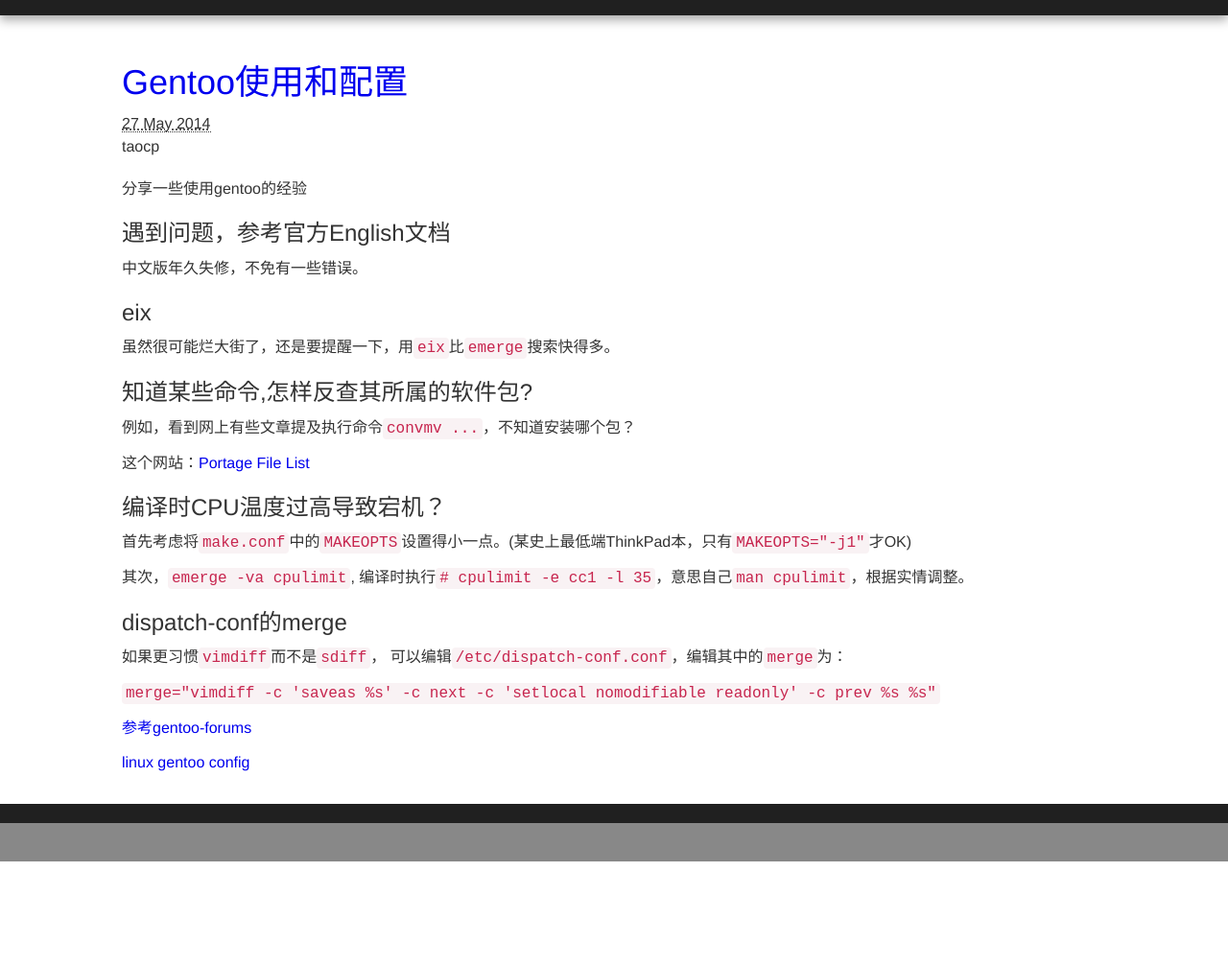
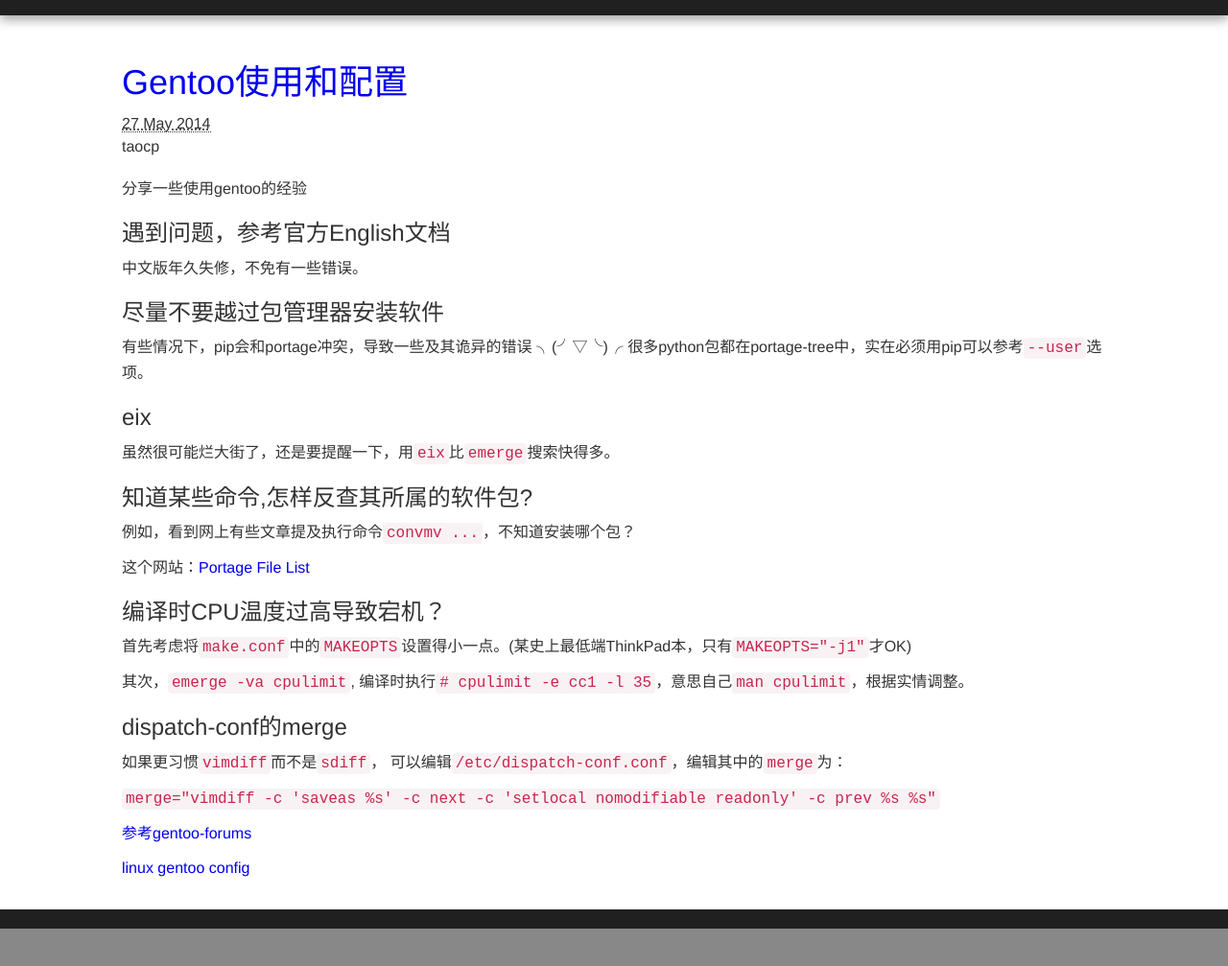
Before and after one commit to taocp/taocp.github.com, a Jekyll site: the page built from _posts/2014-5-27-gentoo使用和配置.md, in a window 1280 px wide, cut to the strip 104-1112 px from the top of the page. Shown: the whole strip at 96% size. Built offline with Jekyll 4.4.1, drawn with Linux system fonts in a browser that asks for light colours; nearby versions of some CDN libraries; library files that are not in the unit come from our copies; Markdown is read by kramdown in place of the engine named in the settings; comment, search, counter and statistics services are not loaded; before the commit the page ends 1002 px from its top, so only the background shows below that.

Commit message:
update gentoo-pip

```diff
--- a/_posts/2014-5-27-gentoo使用和配置.md
+++ b/_posts/2014-5-27-gentoo使用和配置.md
@@ -15,6 +15,10 @@ categories:
 
 ### 遇到问题，参考官方English文档
   中文版年久失修，不免有一些错误。
+
+### 尽量不要越过包管理器安装软件
+  有些情况下，pip会和portage冲突，导致一些及其诡异的错误 ╮(╯▽╰)╭
+  很多python包都在portage-tree中，实在必须用pip可以参考`--user`选项。
 
 ### eix
   虽然很可能烂大街了，还是要提醒一下，用`eix`比`emerge`搜索快得多。
```
Also changed, not shown: _posts/2014-1-17-Linux日常使用中的一些问题.md (renamed from _posts/2014-1-17-给linux新手的几点建议.md).
